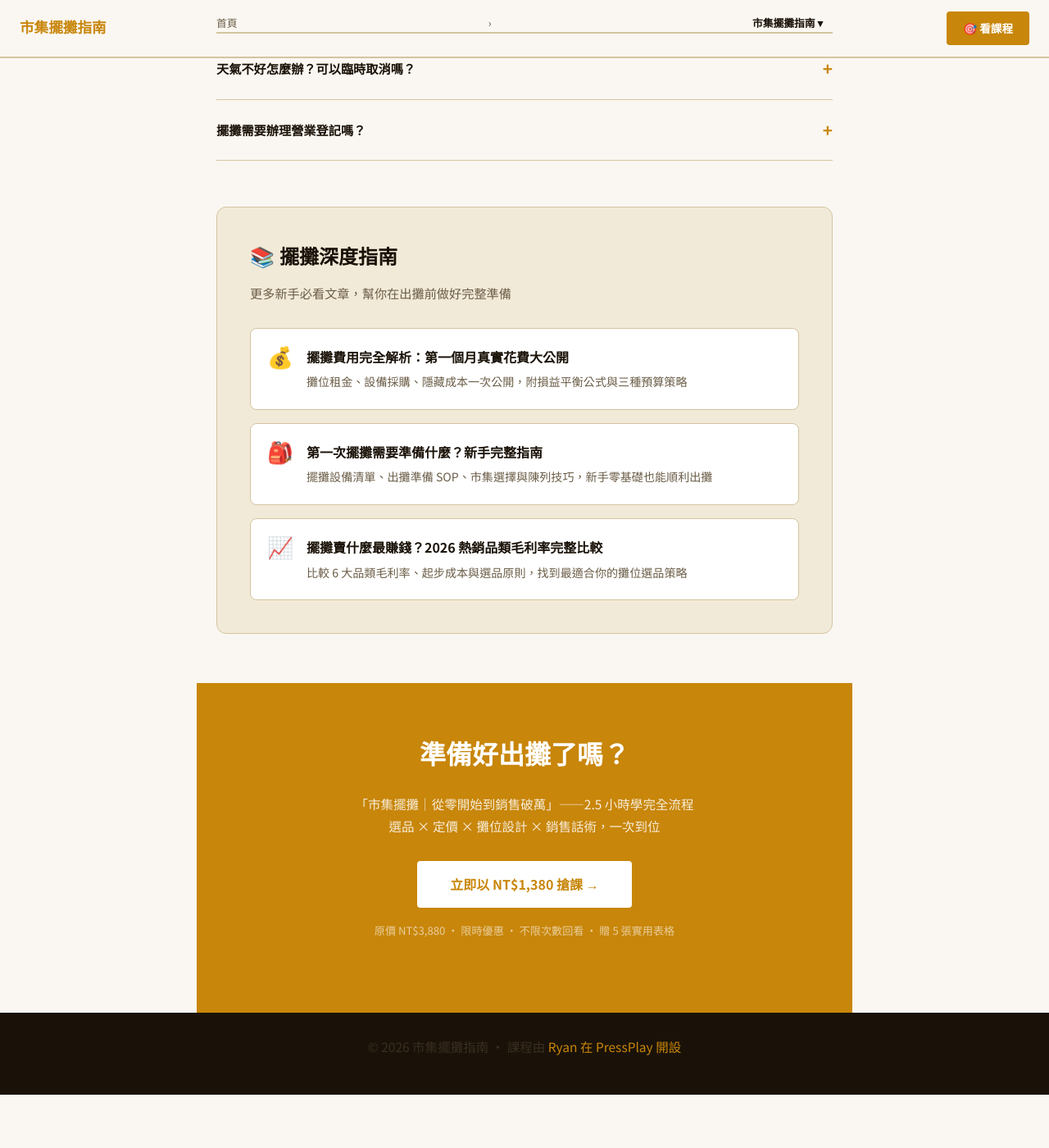
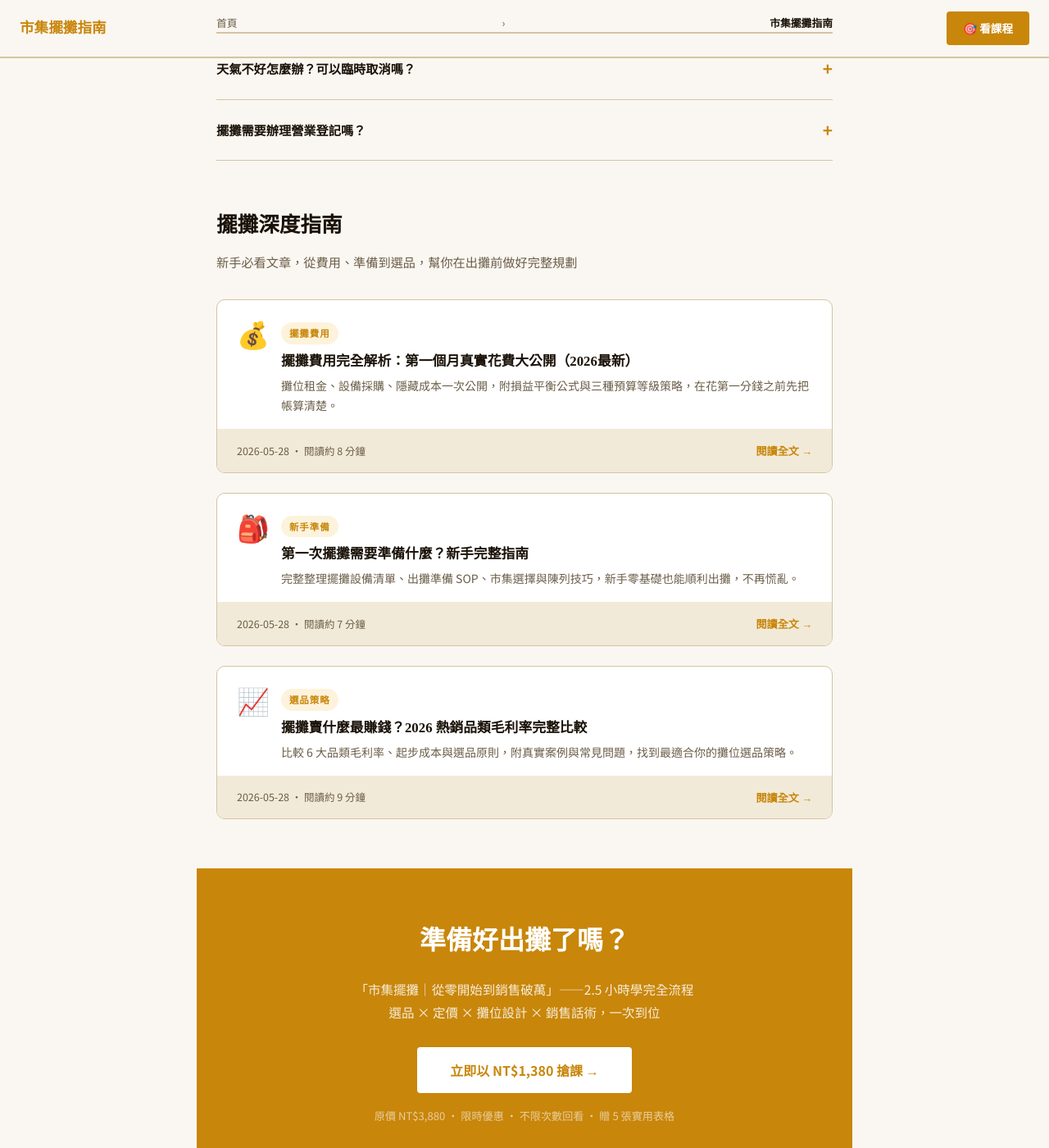
Before and after one commit to bwyt0207/market-stall-guide, a Jekyll site: the page index.html, which Jekyll copies as it is, in a window 1280 px wide and 1400 px high, scrolled down 9520 px. Shown: the whole window at 82% size. Built offline with Jekyll 4.4.1, drawn with Linux system fonts in a browser that asks for light colours; before the commit the page ends 10855 px from its top, so only the background shows below that.

Commit message:
feat: 文章區改為 blog 卡片式呈現，移除下拉選單
Co-Authored-By: Claude Sonnet 4.6 <noreply@anthropic.com>

```diff
--- a/index.html
+++ b/index.html
@@ -536,30 +536,38 @@
     .breadcrumb a { color: var(--text-muted); text-decoration: none; }
     .breadcrumb a:hover { color: var(--amber); }
     .breadcrumb span { margin: 0 6px; }
-    .breadcrumb .dropdown { position: relative; display: inline-block; }
-    .breadcrumb .dropdown-label { color: var(--ink); font-weight: 600; cursor: default; }
-    .breadcrumb .dropdown-menu {
-      display: none;
-      position: absolute;
-      top: 100%;
-      left: 0;
-      margin-top: 8px;
-      background: #fff;
-      border: 1px solid var(--border);
-      border-radius: 8px;
-      box-shadow: 0 8px 24px rgba(0,0,0,0.1);
-      min-width: 280px;
-      z-index: 100;
-      padding: 8px 0;
+    .breadcrumb .blog-link { color: var(--ink); font-weight: 600; text-decoration: none; }
+    .breadcrumb .blog-link:hover { color: var(--amber); }
+
+    /* ── BLOG CARDS ── */
+    .blog-section { margin: 48px 0; }
+    .blog-section-header { margin-bottom: 32px; }
+    .blog-section-header h2 { font-family: 'Noto Serif TC', serif; font-size: 1.6rem; font-weight: 900; color: var(--ink); margin-bottom: 8px; }
+    .blog-section-header p { color: var(--text-muted); font-size: 0.95rem; }
+    .blog-grid { display: grid; gap: 24px; }
+    .blog-card {
+      display: block; text-decoration: none; background: #fff;
+      border: 1px solid var(--border); border-radius: 10px;
+      overflow: hidden; transition: box-shadow 0.2s, transform 0.2s;
     }
-    .breadcrumb .dropdown:hover .dropdown-menu { display: block; }
-    .breadcrumb .dropdown-menu a {
-      display: flex; align-items: center; gap: 10px;
-      padding: 10px 16px; color: var(--ink); text-decoration: none;
-      font-size: 0.85rem; font-weight: 500; transition: background 0.15s;
+    .blog-card:hover { box-shadow: 0 8px 28px rgba(0,0,0,0.10); transform: translateY(-2px); }
+    .blog-card-top { padding: 24px 24px 0; display: flex; align-items: flex-start; gap: 14px; }
+    .blog-card-icon { font-size: 2rem; line-height: 1; flex-shrink: 0; }
+    .blog-card-tag {
+      display: inline-block; font-size: 0.72rem; font-weight: 700; letter-spacing: 0.08em;
+      text-transform: uppercase; padding: 3px 10px; border-radius: 20px;
+      background: var(--amber-pale); color: var(--amber); margin-bottom: 8px;
     }
-    .breadcrumb .dropdown-menu a:hover { background: var(--cream); color: var(--amber); }
-    .breadcrumb .dropdown-menu .icon { font-size: 1rem; }
+    .blog-card-title { font-family: 'Noto Serif TC', serif; font-weight: 700; font-size: 1.05rem; color: var(--ink); line-height: 1.5; margin-bottom: 6px; }
+    .blog-card-desc { font-size: 0.875rem; color: var(--text-muted); line-height: 1.7; }
+    .blog-card-footer {
+      display: flex; align-items: center; justify-content: space-between;
+      padding: 14px 24px; margin-top: 16px;
+      border-top: 1px solid var(--cream); background: var(--cream);
+    }
+    .blog-card-meta { font-size: 0.78rem; color: var(--text-muted); }
+    .blog-card-cta { font-size: 0.82rem; font-weight: 700; color: var(--amber); }
+    .blog-card:hover .blog-card-cta { color: var(--rust); }
 
     /* ── DIVIDER ── */
     .divider {
@@ -612,20 +620,7 @@
 
   <nav class="breadcrumb" aria-label="breadcrumb">
     <a href="/market-stall-guide/">首頁</a><span>›</span>
-    <span class="dropdown">
-      <span class="dropdown-label">市集擺攤指南 ▾</span>
-      <div class="dropdown-menu">
-        <a href="/market-stall-guide/articles/market-stall-cost/">
-          <span class="icon">💰</span>擺攤費用完全解析：第一個月真實花費大公開
-        </a>
-        <a href="/market-stall-guide/articles/first-time-market-stall/">
-          <span class="icon">🎒</span>第一次擺攤需要準備什麼？新手完整指南
-        </a>
-        <a href="/market-stall-guide/articles/best-products-to-sell-at-market/">
-          <span class="icon">📈</span>擺攤賣什麼最賺錢？2026 熱銷品類毛利率完整比較
-        </a>
-      </div>
-    </span>
+    <a href="#blog" class="blog-link">市集擺攤指南</a>
   </nav>
 
   <div class="toc-box">
@@ -968,33 +963,60 @@
 
 </div><!-- end page-wrap -->
 
-<!-- ARTICLE LINKS SECTION -->
-<div class="page-wrap">
-  <section style="margin: 48px 0; padding: 40px; background: var(--cream); border-radius: 12px; border: 1px solid var(--border);">
-    <h2 style="font-family: 'Noto Serif TC', serif; font-size: 1.5rem; color: var(--ink); margin-bottom: 8px;">📚 擺攤深度指南</h2>
-    <p style="color: var(--text-muted); font-size: 0.95rem; margin-bottom: 28px;">更多新手必看文章，幫你在出攤前做好完整準備</p>
-    <div style="display: grid; gap: 16px;">
-      <a href="/market-stall-guide/articles/market-stall-cost/" style="display: flex; align-items: flex-start; gap: 16px; padding: 20px; background: #fff; border-radius: 8px; border: 1px solid var(--border); text-decoration: none; transition: box-shadow 0.2s;" onmouseover="this.style.boxShadow='0 4px 12px rgba(0,0,0,0.08)'" onmouseout="this.style.boxShadow='none'">
-        <span style="font-size: 1.6rem; line-height: 1;">💰</span>
-        <div>
-          <div style="font-weight: 700; color: var(--ink); font-size: 1rem; margin-bottom: 4px;">擺攤費用完全解析：第一個月真實花費大公開</div>
-          <div style="color: var(--text-muted); font-size: 0.88rem;">攤位租金、設備採購、隱藏成本一次公開，附損益平衡公式與三種預算策略</div>
+<!-- BLOG SECTION -->
+<div class="page-wrap" id="blog">
+  <section class="blog-section">
+    <div class="blog-section-header">
+      <h2>擺攤深度指南</h2>
+      <p>新手必看文章，從費用、準備到選品，幫你在出攤前做好完整規劃</p>
+    </div>
+    <div class="blog-grid">
+
+      <a href="/market-stall-guide/articles/market-stall-cost/" class="blog-card">
+        <div class="blog-card-top">
+          <span class="blog-card-icon">💰</span>
+          <div>
+            <span class="blog-card-tag">擺攤費用</span>
+            <div class="blog-card-title">擺攤費用完全解析：第一個月真實花費大公開（2026最新）</div>
+            <div class="blog-card-desc">攤位租金、設備採購、隱藏成本一次公開，附損益平衡公式與三種預算等級策略，在花第一分錢之前先把帳算清楚。</div>
+          </div>
+        </div>
+        <div class="blog-card-footer">
+          <span class="blog-card-meta">2026-05-28 · 閱讀約 8 分鐘</span>
+          <span class="blog-card-cta">閱讀全文 →</span>
         </div>
       </a>
-      <a href="/market-stall-guide/articles/first-time-market-stall/" style="display: flex; align-items: flex-start; gap: 16px; padding: 20px; background: #fff; border-radius: 8px; border: 1px solid var(--border); text-decoration: none; transition: box-shadow 0.2s;" onmouseover="this.style.boxShadow='0 4px 12px rgba(0,0,0,0.08)'" onmouseout="this.style.boxShadow='none'">
-        <span style="font-size: 1.6rem; line-height: 1;">🎒</span>
-        <div>
-          <div style="font-weight: 700; color: var(--ink); font-size: 1rem; margin-bottom: 4px;">第一次擺攤需要準備什麼？新手完整指南</div>
-          <div style="color: var(--text-muted); font-size: 0.88rem;">擺攤設備清單、出攤準備 SOP、市集選擇與陳列技巧，新手零基礎也能順利出攤</div>
+
+      <a href="/market-stall-guide/articles/first-time-market-stall/" class="blog-card">
+        <div class="blog-card-top">
+          <span class="blog-card-icon">🎒</span>
+          <div>
+            <span class="blog-card-tag">新手準備</span>
+            <div class="blog-card-title">第一次擺攤需要準備什麼？新手完整指南</div>
+            <div class="blog-card-desc">完整整理擺攤設備清單、出攤準備 SOP、市集選擇與陳列技巧，新手零基礎也能順利出攤，不再慌亂。</div>
+          </div>
+        </div>
+        <div class="blog-card-footer">
+          <span class="blog-card-meta">2026-05-28 · 閱讀約 7 分鐘</span>
+          <span class="blog-card-cta">閱讀全文 →</span>
         </div>
       </a>
-      <a href="/market-stall-guide/articles/best-products-to-sell-at-market/" style="display: flex; align-items: flex-start; gap: 16px; padding: 20px; background: #fff; border-radius: 8px; border: 1px solid var(--border); text-decoration: none; transition: box-shadow 0.2s;" onmouseover="this.style.boxShadow='0 4px 12px rgba(0,0,0,0.08)'" onmouseout="this.style.boxShadow='none'">
-        <span style="font-size: 1.6rem; line-height: 1;">📈</span>
-        <div>
-          <div style="font-weight: 700; color: var(--ink); font-size: 1rem; margin-bottom: 4px;">擺攤賣什麼最賺錢？2026 熱銷品類毛利率完整比較</div>
-          <div style="color: var(--text-muted); font-size: 0.88rem;">比較 6 大品類毛利率、起步成本與選品原則，找到最適合你的攤位選品策略</div>
+
+      <a href="/market-stall-guide/articles/best-products-to-sell-at-market/" class="blog-card">
+        <div class="blog-card-top">
+          <span class="blog-card-icon">📈</span>
+          <div>
+            <span class="blog-card-tag">選品策略</span>
+            <div class="blog-card-title">擺攤賣什麼最賺錢？2026 熱銷品類毛利率完整比較</div>
+            <div class="blog-card-desc">比較 6 大品類毛利率、起步成本與選品原則，附真實案例與常見問題，找到最適合你的攤位選品策略。</div>
+          </div>
+        </div>
+        <div class="blog-card-footer">
+          <span class="blog-card-meta">2026-05-28 · 閱讀約 9 分鐘</span>
+          <span class="blog-card-cta">閱讀全文 →</span>
         </div>
       </a>
+
     </div>
   </section>
 </div>
```
